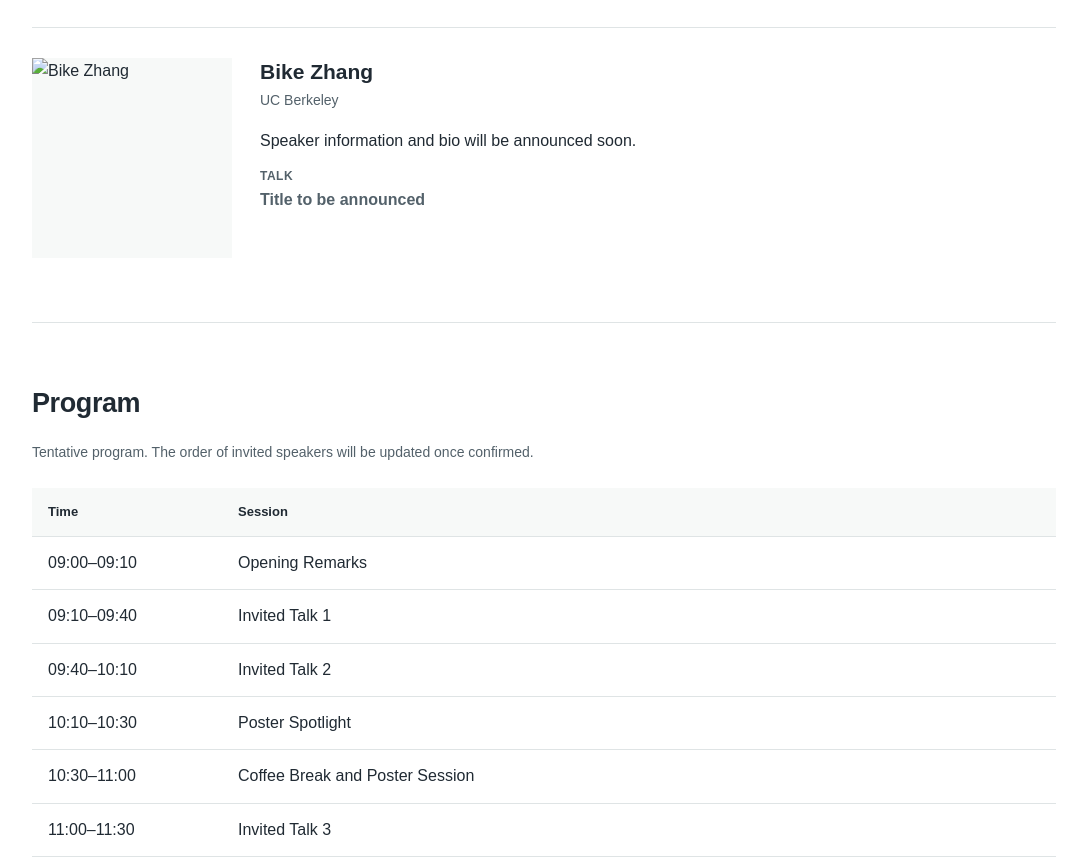
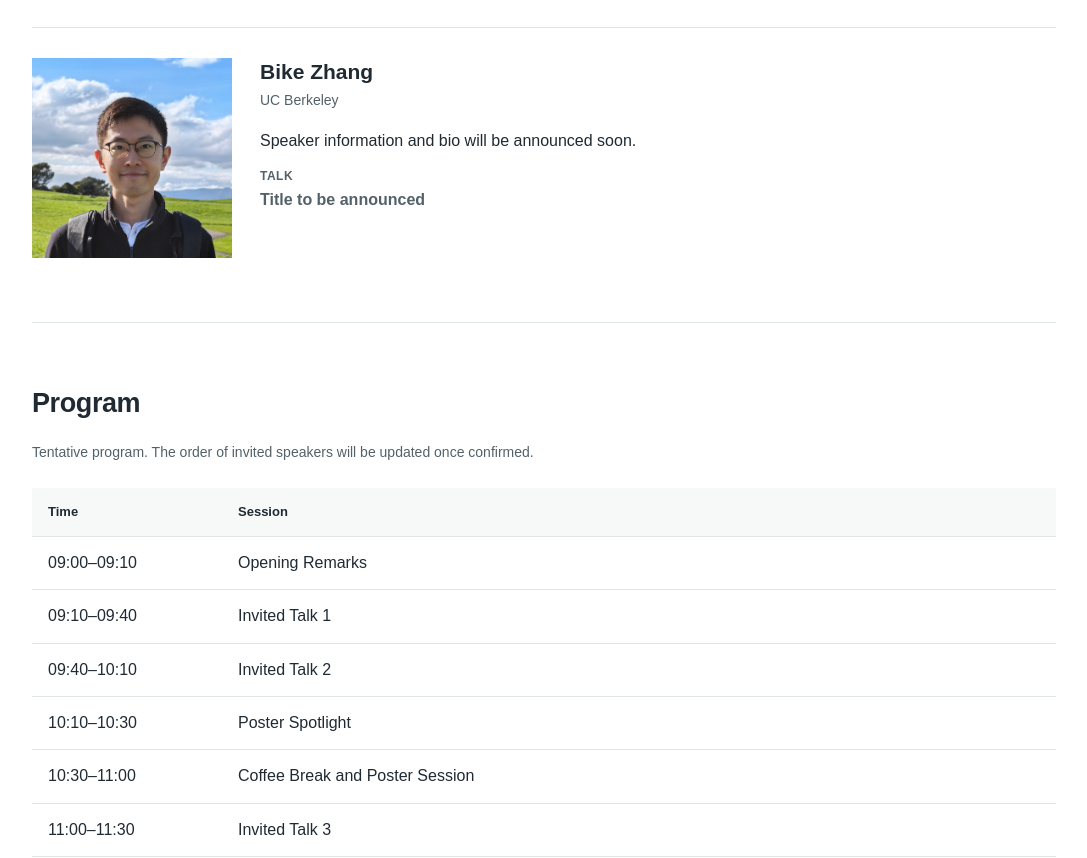
Before and after one commit to ARC-KIST-Manager/humanoids2026-workshop, a plain HTML site: page index.html in a window 1280 px wide. Shown: the part 2460-3318 px from the top of the page, without its empty margins (96-1183 px from the left). Drawn offline with Linux system fonts and the light colour scheme.

Commit message:
Update index.html

```diff
--- a/index.html
+++ b/index.html
@@ -139,7 +139,7 @@
 
     <article class="speaker-row">
       <img class="speaker-image"
-           src="Bike Zhang.png"
+           src="Bike Zhang.jpg"
            alt="Bike Zhang" loading="lazy">
       <div>
         <h3>Bike Zhang</h3>
```
